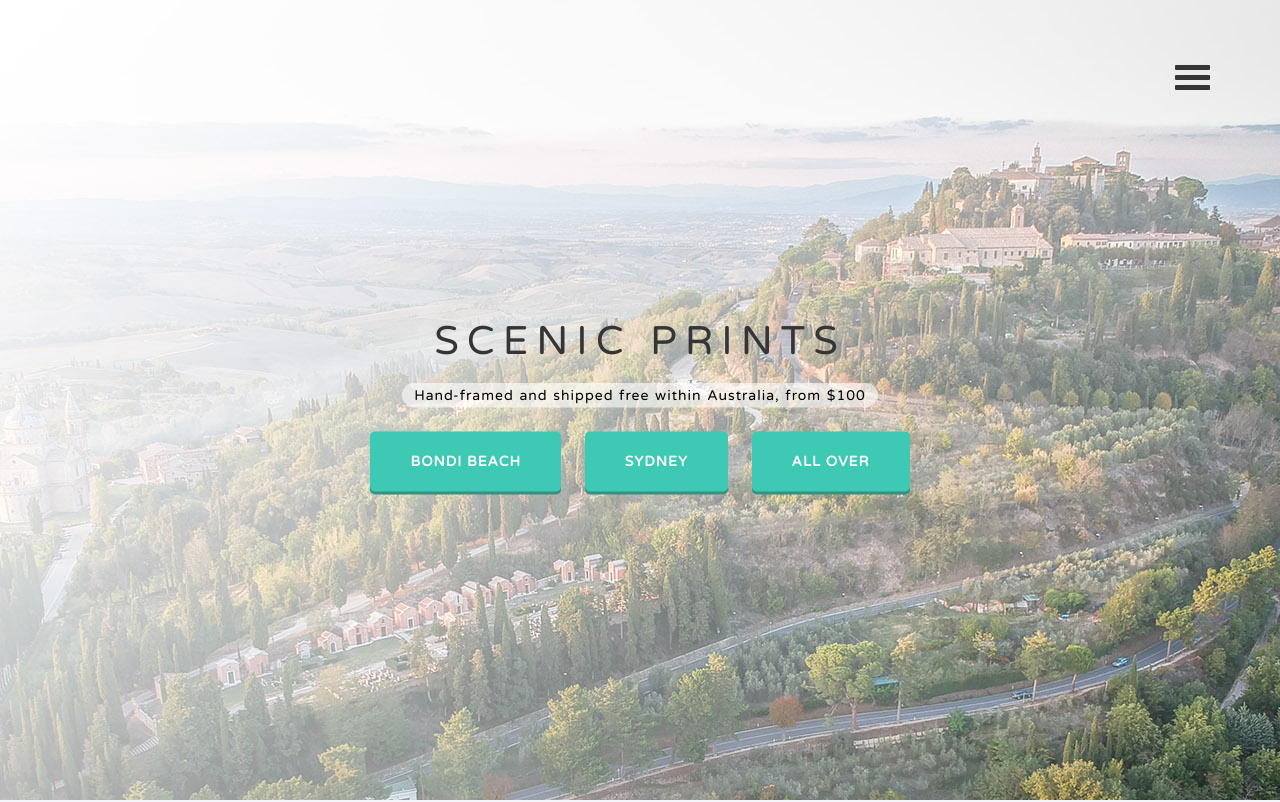
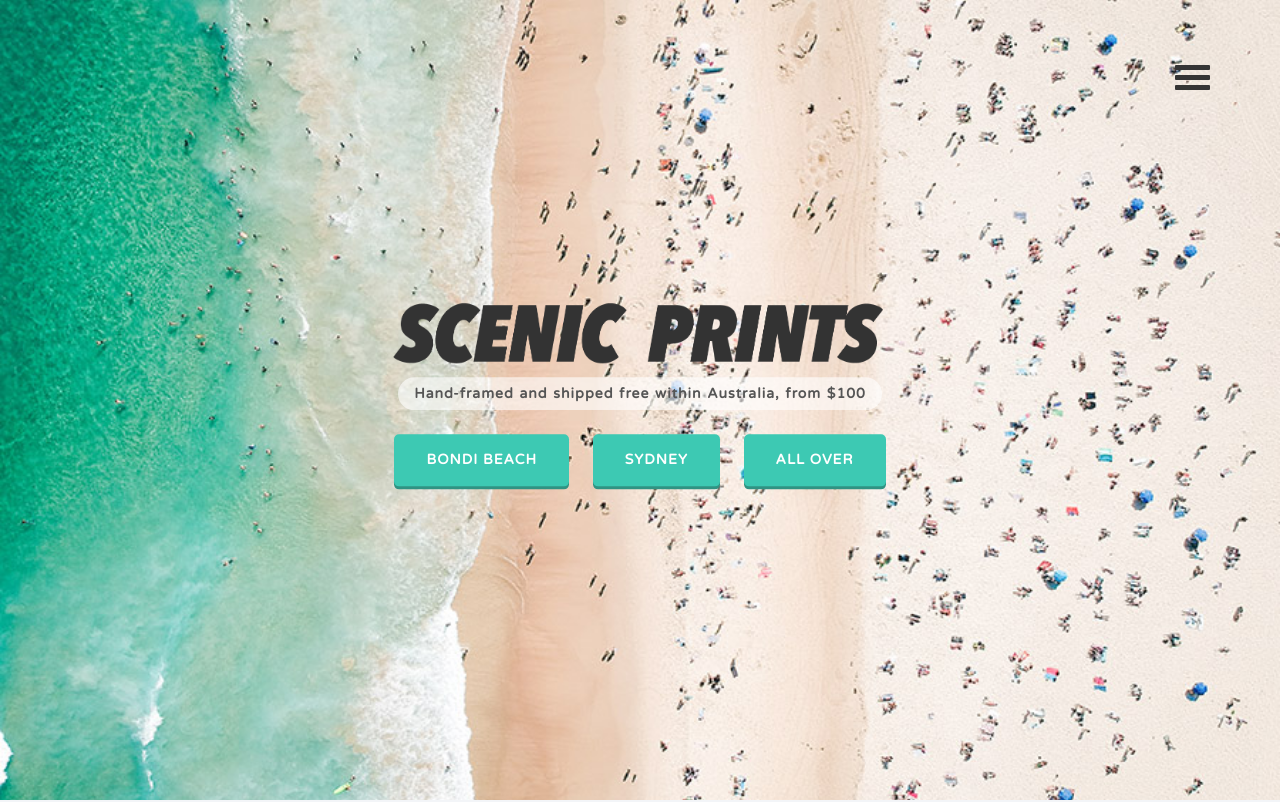
Before and after one commit to jonalport/scenicprints, a website: page index.html in a window 1280 px wide. Shown: the top 802 px of the page. Drawn offline with Linux system fonts and the light colour scheme; a script that the page names is missing.

Commit message:
Add tiny bondi people photo

```diff
--- a/css/styles.css
+++ b/css/styles.css
@@ -215,7 +215,7 @@ nav ul li a:hover, nav ul li a:focus { text-decoration: none; color: rgba(255, 2
 Hero
 ========================================================================== */
 .hero {
-  background: url('/img/hero.jpg') no-repeat center center; -webkit-background-size: cover; -moz-background-size: cover; -o-background-size: cover; background-size: cover; padding-top: 65px; height: auto; min-height: 100vh;
+  background: url('/img/categories/bondi-beach/tiny-bondi-people.jpg') no-repeat center center; -webkit-background-size: cover; -moz-background-size: cover; -o-background-size: cover; background-size: cover; padding-top: 65px; height: auto; min-height: 100vh;
   position: relative;
 }
 .hero__content {
@@ -227,10 +227,21 @@ Hero
   left: 0;
   right: 0;
 }
-.hero h1 { font-size: 40px; letter-spacing: 8px; margin: 20px; }
+.banner-wrapper {
+  padding: 0 20px;
+  margin: 0;
+}
+.banner-image {
+  max-width: 100%;
+  width: 500px;
+  display: block;
+  margin: 0 auto;
+  /* opacity: 0.75; */
+}
+/* .hero h1 { font-size: 40px; letter-spacing: 8px; margin: 20px; } */
 .hero h1 span { color: #a1a9b0; display: inline-block; }
 .hero p { letter-spacing: 1px; }
-.learn-more-btn { background: rgba(61, 201, 179, 1); padding: 20px 40px; border-radius: 5px; -moz-border-radius: 5px; -webkit-border-radius: 5px; -o-border-radius: 5px; color: #fff; text-transform: uppercase; letter-spacing: 1px; display: inline-block; -webkit-box-shadow: 0px 3px 0px 0px #309383; -moz-box-shadow: 0px 3px 0px 0px #309383; box-shadow: 0px 3px 0px 0px #309383; margin: 10px; font-weight: bold; }
+.learn-more-btn { background: rgba(61, 201, 179, 1); padding: 16px 32px; border-radius: 5px; -moz-border-radius: 5px; -webkit-border-radius: 5px; -o-border-radius: 5px; color: #fff; text-transform: uppercase; letter-spacing: 1px; display: inline-block; -webkit-box-shadow: 0px 3px 0px 0px #309383; -moz-box-shadow: 0px 3px 0px 0px #309383; box-shadow: 0px 3px 0px 0px #309383; margin: 10px; font-weight: bold; }
 .learn-more-btn:hover, .learn-more-btn:focus { background: rgba(61, 201, 179, 0.6); color: #fff; }
 /* ==========================================================================
 Intro
@@ -347,7 +358,9 @@ Waypoints
   background-color: rgba(255, 255, 255, 0.6);
   border-radius: 20px;
   display: inline-block;
-  padding: 0 12px;
+  padding: 4px 16px;
+  font-weight: bold;
+  color: #555;
 }
 
 .made {
--- a/index.html
+++ b/index.html
@@ -17,8 +17,8 @@
     <link href="/css/bootstrap.min.css" rel="stylesheet">
     <link href="//netdna.bootstrapcdn.com/font-awesome/4.1.0/css/font-awesome.min.css" rel="stylesheet">
     <link href="/css/flexslider.css" rel="stylesheet" >
-    <link href="/css/styles.css?cache=1" rel="stylesheet">
-    <link href="/css/queries.css?cache=1" rel="stylesheet">
+    <link href="/css/styles.css?cache=2" rel="stylesheet">
+    <link href="/css/queries.css?cache=2" rel="stylesheet">
     <link href="/css/animate.css" rel="stylesheet">
     <link rel="icon" type="image/png" href="/img/favicon.png">
     <!-- HTML5 Shim and Respond.js IE8 support of HTML5 elements and media queries -->
@@ -54,7 +54,9 @@
             </div>
           </div>
           <div class="hero__content">
-            <h1 class="animated fadeInDown">SCENIC PRINTS</h1>
+            <h1 class="animated fadeInDown banner-wrapper">
+              <img class="banner-image" src="/img/scenicprints.png" alt="Scenic Prints">
+            </h1>
             <p class="animated fadeInUp delay-05s tagline">
               <span class="tagline__inner">
                 Hand-framed and shipped free within Australia, from $100
```
Also changed, not shown: all-over/index.html (+3 -3 lines), bondi-beach/index.html (+3 -3 lines), js/gallery.js (+12 -4 lines), package.json (added, +20 -0 lines), sydney/index.html (+3 -3 lines), img/categories/all-over/avignonesi-wine-farm.jpg (added), img/categories/bondi-beach/tiny-bondi-people.jpg (added), img/scenicprints.png (added).
